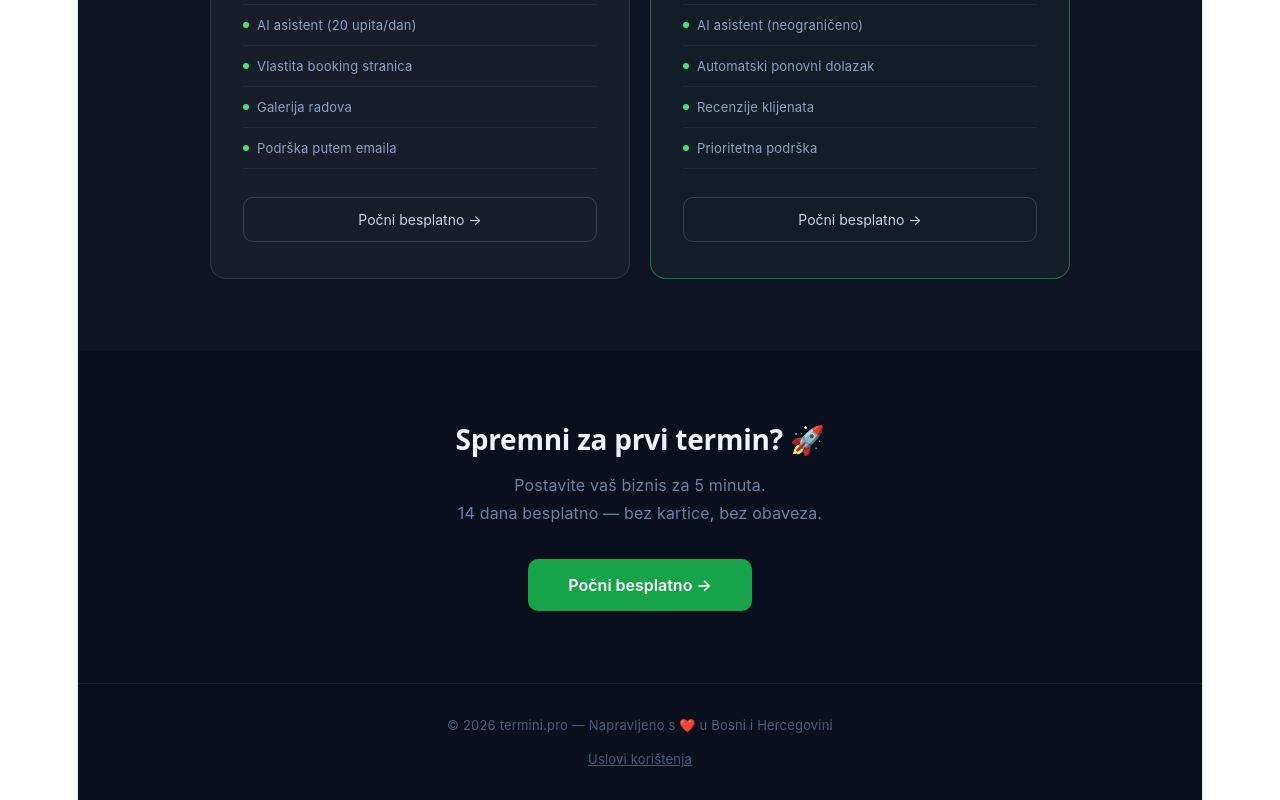
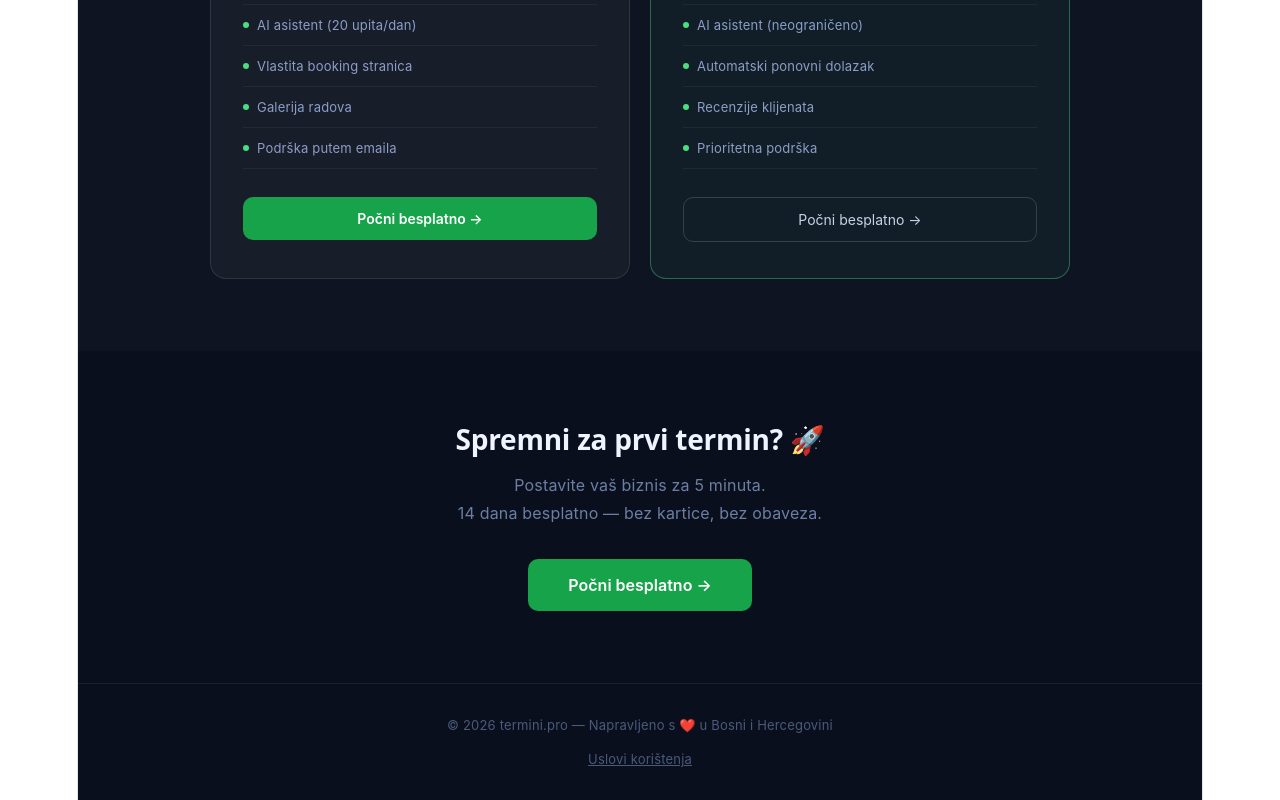
Before and after one commit to adijatadjogo91-cloud/termini-frontend, a React (Vite) app: page / in a window 1280 px wide. Shown: the part 3375-4175 px from the top of the page. Built offline with nearby package versions, Linux system fonts and the light colour scheme.

Commit message:
Fix: sva dugmad vode na register

```diff
--- a/src/pages/Landing.jsx
+++ b/src/pages/Landing.jsx
@@ -304,9 +304,9 @@ export default function Landing() {
                 ))}
               </div>
 
-          <button onClick={() => window.open('https://termini-pro.lemonsqueezy.com/checkout/buy/4e6c0887-b303-4daa-833f-9132a7c30625', '_blank')} style={styles.btnPlanOutline}>
-          Počni besplatno →
-          </button>
+          <button onClick={() => navigate('/register')} style={styles.btnPlan}>
+  Počni besplatno →
+</button>
             </div>
 
             {/* Premium */}
```
